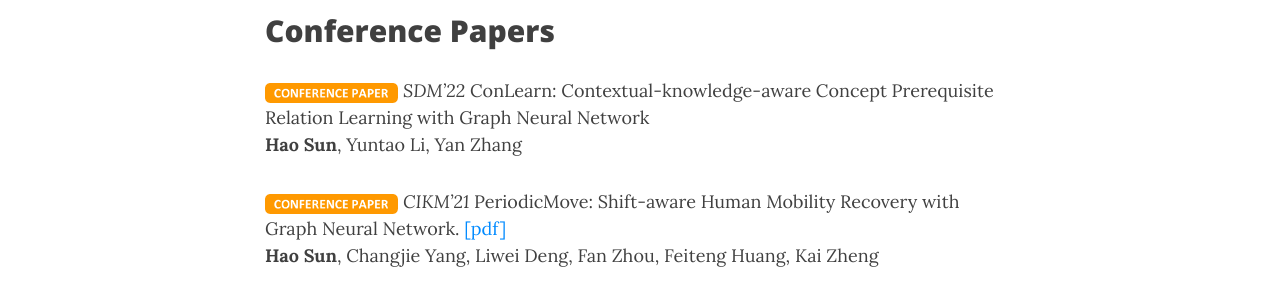
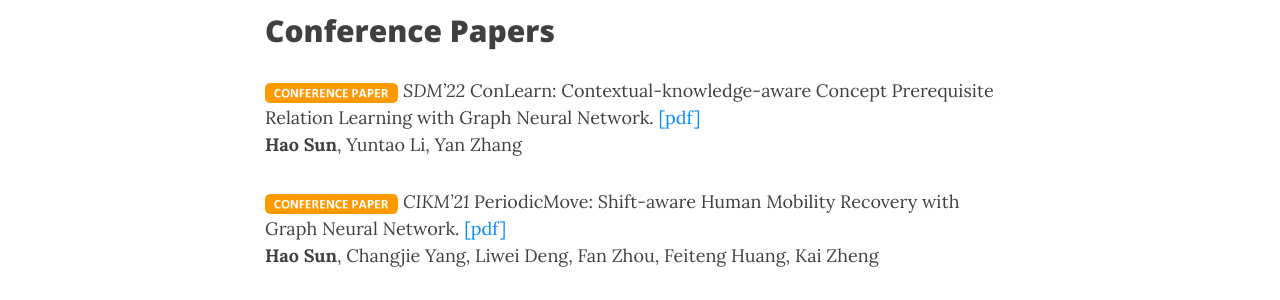
Before and after one commit to sunhaopku/sunhaopku.github.io, a Jekyll site: the page built from publications.md, in a window 1280 px wide and 1331 px high. Shown: the part 342-642 px from the top of the window. Built offline with Jekyll 4.4.1, drawn with Linux system fonts in a browser that asks for light colours; nearby versions of some CDN libraries.

Commit message:
Update publications.md

```diff
--- a/publications.md
+++ b/publications.md
@@ -13,7 +13,7 @@
 
 
 <img src="../img/conference-paper.png" height="20px">
-*SDM'22* ConLearn: Contextual-knowledge-aware Concept Prerequisite Relation Learning with Graph Neural Network \\
+*SDM'22* ConLearn: Contextual-knowledge-aware Concept Prerequisite Relation Learning with Graph Neural Network. [[pdf]](resources/sdm_2022_sun.pdf) \\
 **Hao Sun**, Yuntao Li, Yan Zhang
 
 <img src="../img/conference-paper.png" height="20px">
```
